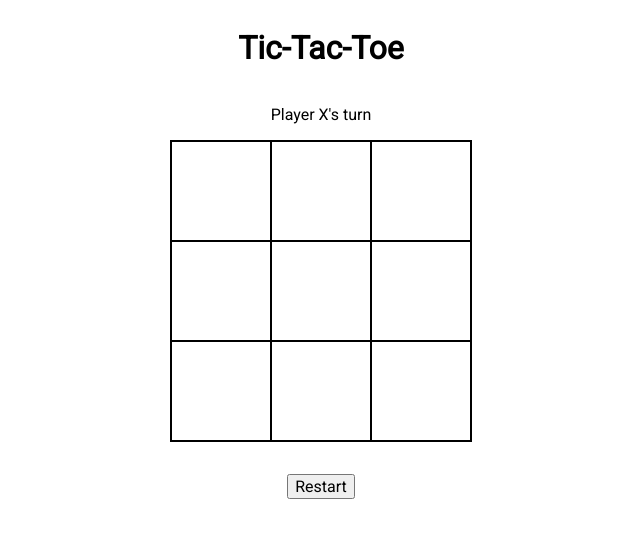
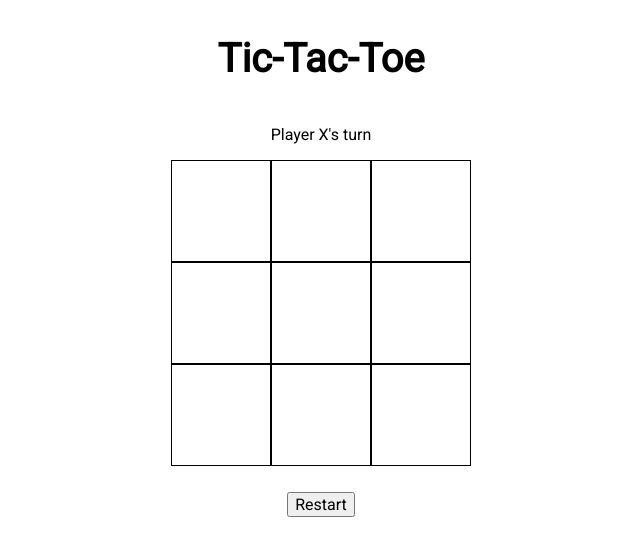
Before and after one commit to Justin-K-Ellis/tic-tac-toe, a plain HTML site: page index.html in a window 1280 px wide. Shown: the whole page, without its empty margins (319-959 px from the left). Drawn offline with Linux system fonts and the light colour scheme.

Commit message:
Fix issue where cells grew when tokens input

```diff
--- a/styles.css
+++ b/styles.css
@@ -4,7 +4,7 @@
 }
 
 h1 {
-    font-size: 2rem;
+    font-size: 2.5rem;
 }
 
 .outer-wrapper {
@@ -23,22 +23,22 @@ h1 {
 .container {
     width: 300px;
     height: 300px;
-    border: 1px solid black;
     display: flex;
     flex-direction: column;
 }
 
 .row {
-    /* border: 1px solid black; */
     display: flex;
     flex-direction: row;
     flex-basis: 100px;
 }
 
 .cell {
+    font-size: 2rem;
     border: 1px solid black;
-    flex-grow: 1;
-    text-align: center;
-    padding-top: 42px;
-    padding-bottom: 42px;
+    height: 100px;
+    width: 100px;
+    display: flex;
+    justify-content: center;
+    align-items: center;
 }
```
